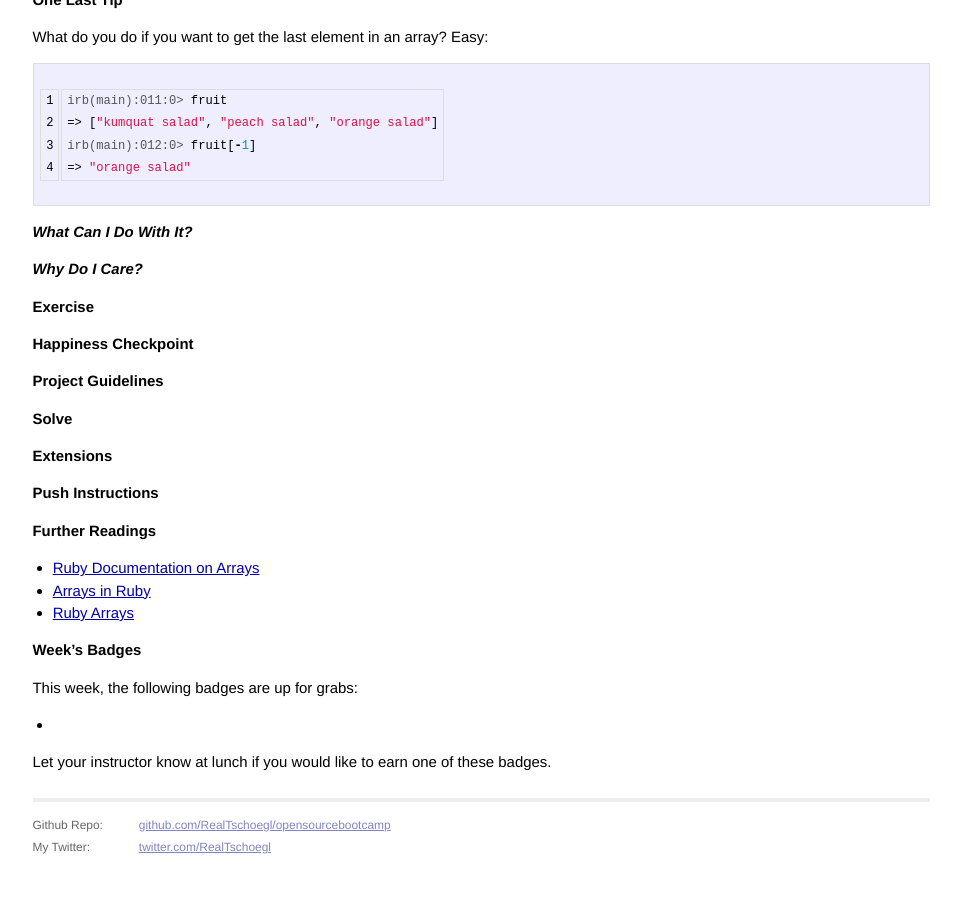
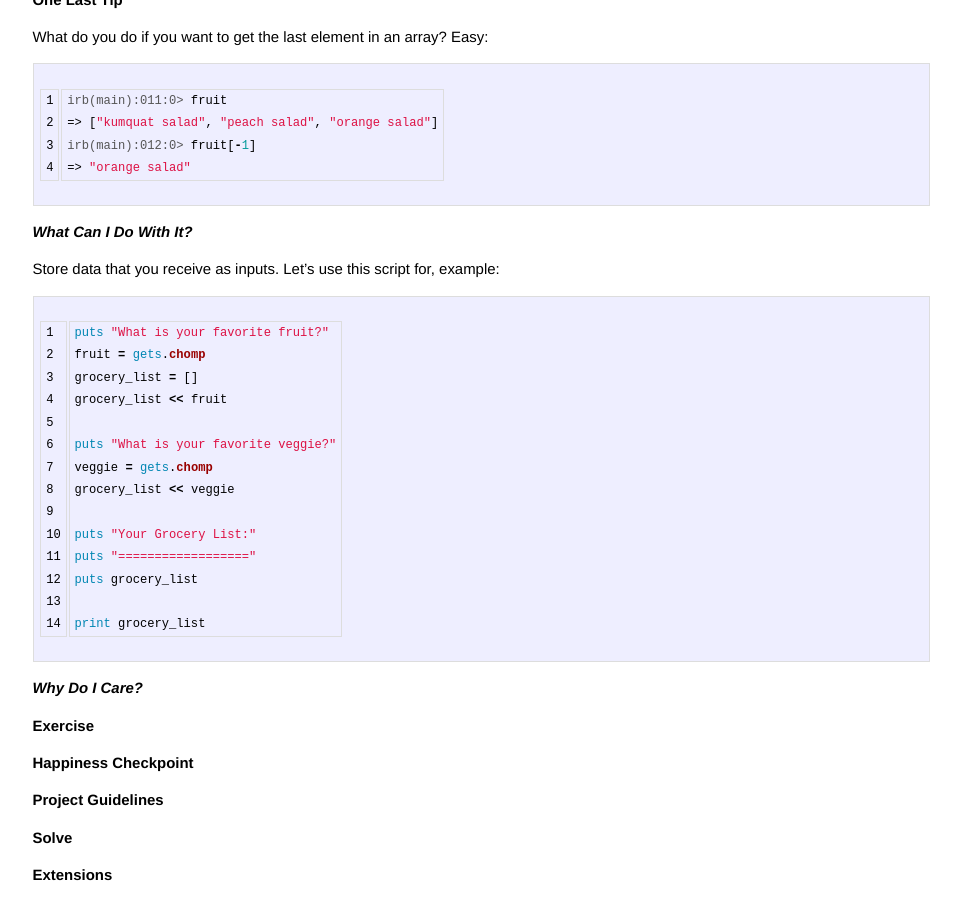
Before and after one commit to RealTschoegl/opensourcebootcamp, a Jekyll site: the page built from _posts/2014-03-10-lesson-arrays.markdown, in a window 1280 px wide and 900 px high, scrolled down 5127 px. Shown: the whole window, without its empty margins (159-1120 px from the left). Built offline with Jekyll 4.4.1, drawn with Linux system fonts in a browser that asks for light colours; Markdown is read by kramdown in place of the engine named in the settings; before the commit the page ends 5997 px from its top, so only the background shows below that.

Commit message:
Updated 2014-03-10-lesson-arrays.markdown

```diff
--- a/_posts/2014-03-10-lesson-arrays.markdown
+++ b/_posts/2014-03-10-lesson-arrays.markdown
@@ -268,6 +268,26 @@ irb(main):012:0> fruit[-1]
 
 ### _What Can I Do With It?_
 
+Store data that you receive as inputs. Let's use this script for, example:
+
+{% highlight ruby linenos %}
+puts "What is your favorite fruit?"
+fruit = gets.chomp
+grocery_list = []
+grocery_list << fruit
+
+puts "What is your favorite veggie?"
+veggie = gets.chomp
+grocery_list << veggie
+
+puts "Your Grocery List:"
+puts "=================="
+puts grocery_list
+
+print grocery_list
+
+{% endhighlight %}
+
 ### _Why Do I Care?_
 
 ## Exercise
```
